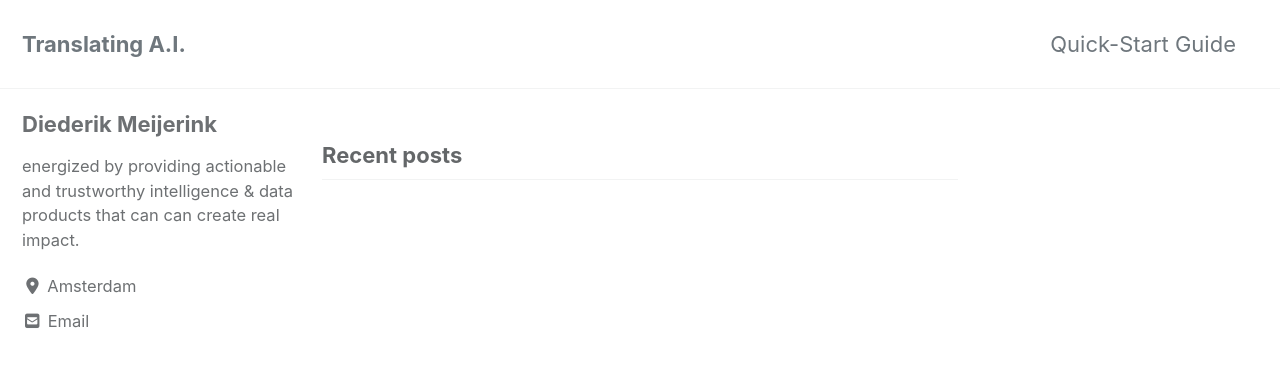
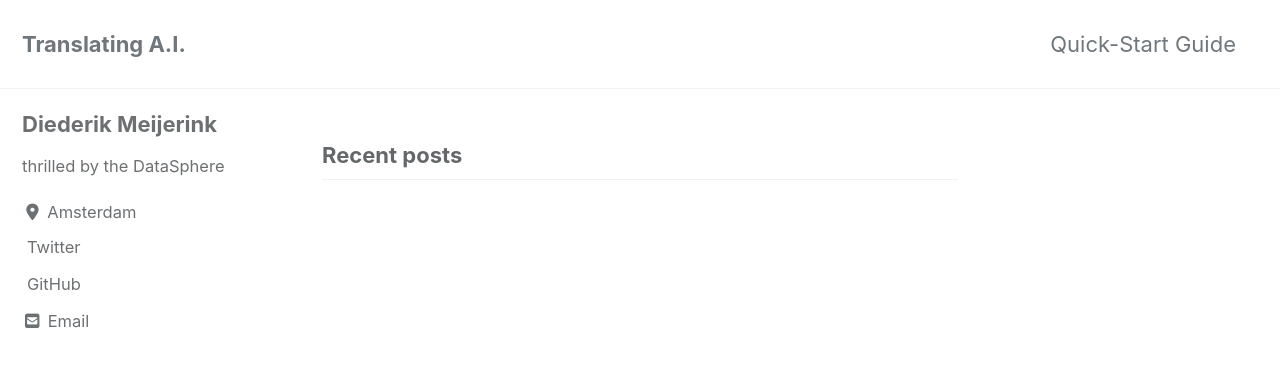
Before and after one commit to rmania/rmania.github.io, a Jekyll site: the page built from index.html, in a window 1280 px wide and 900 px high. Shown: the top 367 px of the window. Built offline with Jekyll 4.4.1, drawn with Linux system fonts in a browser that asks for light colours; cached includes are drawn as plain includes; nearby versions of some CDN libraries; the list of posts is cut into pages by our own code.

Commit message:
changed config.yml

```diff
--- a/_config.yml
+++ b/_config.yml
@@ -95,9 +95,9 @@ analytics:
 author:
   name             : "Diederik Meijerink"
   avatar           : # path of avatar image, e.g. "/assets/images/bio-photo.jpg"
-  bio              : "energized by providing actionable and trustworthy intelligence & data products that can can create real impact."
+  bio              : "thrilled by the DataSphere"
   location         : "Amsterdam"
-  email            : d.meijerink@braxwell.com
+  email            : "d.meijerink@braxwell.com"
   links:
     - label: "Email"
       icon: "fas fa-fw fa-envelope-square"
@@ -106,14 +106,14 @@ author:
       icon: "fas fa-fw fa-link"
       # url: "https://your-website.com"
     - label: "Twitter"
-      icon: "fab fa-fw fa-twitter-square"
-      # url: "https://twitter.com/"
+      icon: "Meijerink_D"
+      url: "https://twitter.com/Meijerink_D"
     - label: "Facebook"
       icon: "fab fa-fw fa-facebook-square"
       # url: "https://facebook.com/"
     - label: "GitHub"
-      icon: "fab fa-fw fa-github"
-      # url: "https://github.com/"
+      icon: "rmania"
+      url: "https://github.com/rmania"
     - label: "Instagram"
       icon: "fab fa-fw fa-instagram"
       # url: "https://instagram.com/"
```
